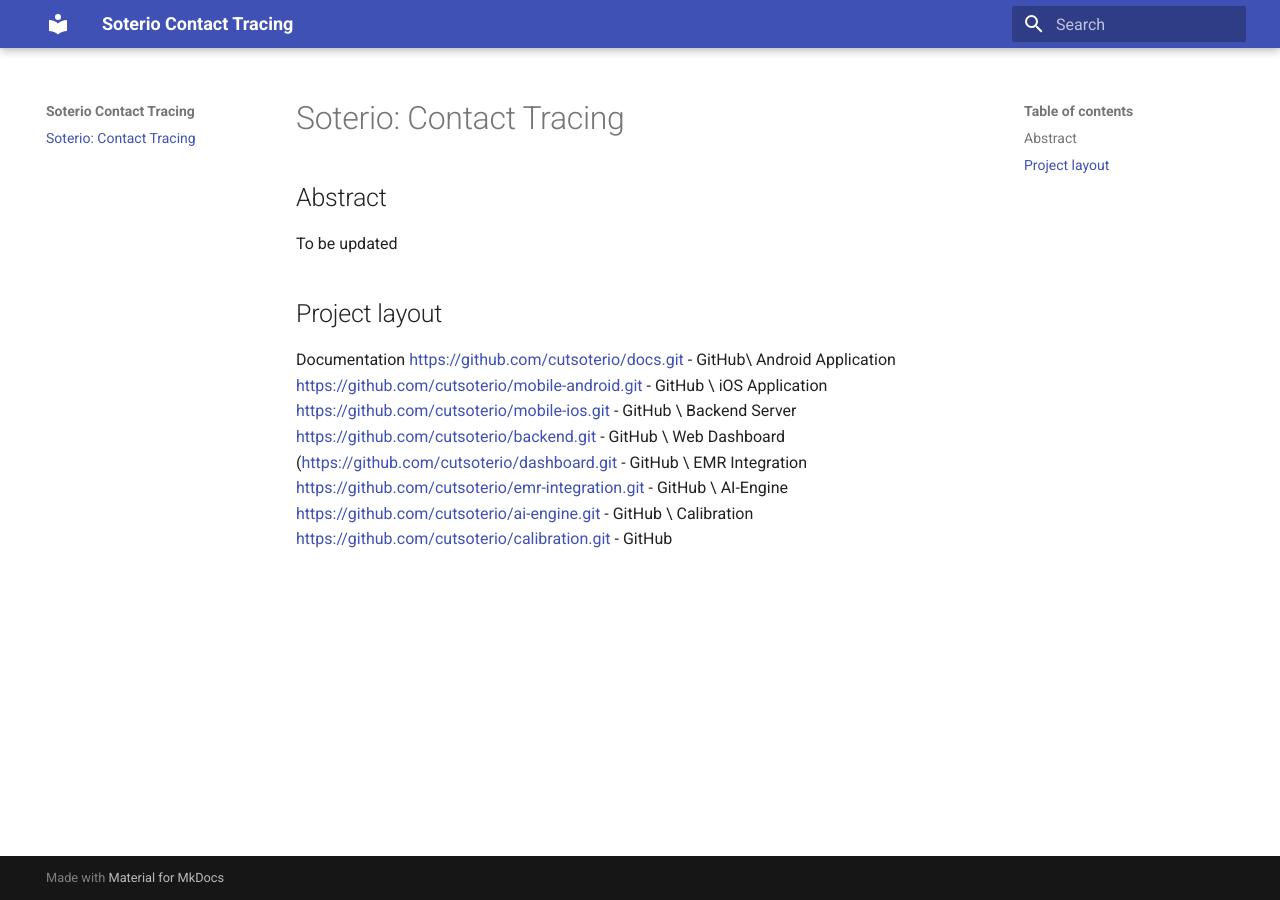
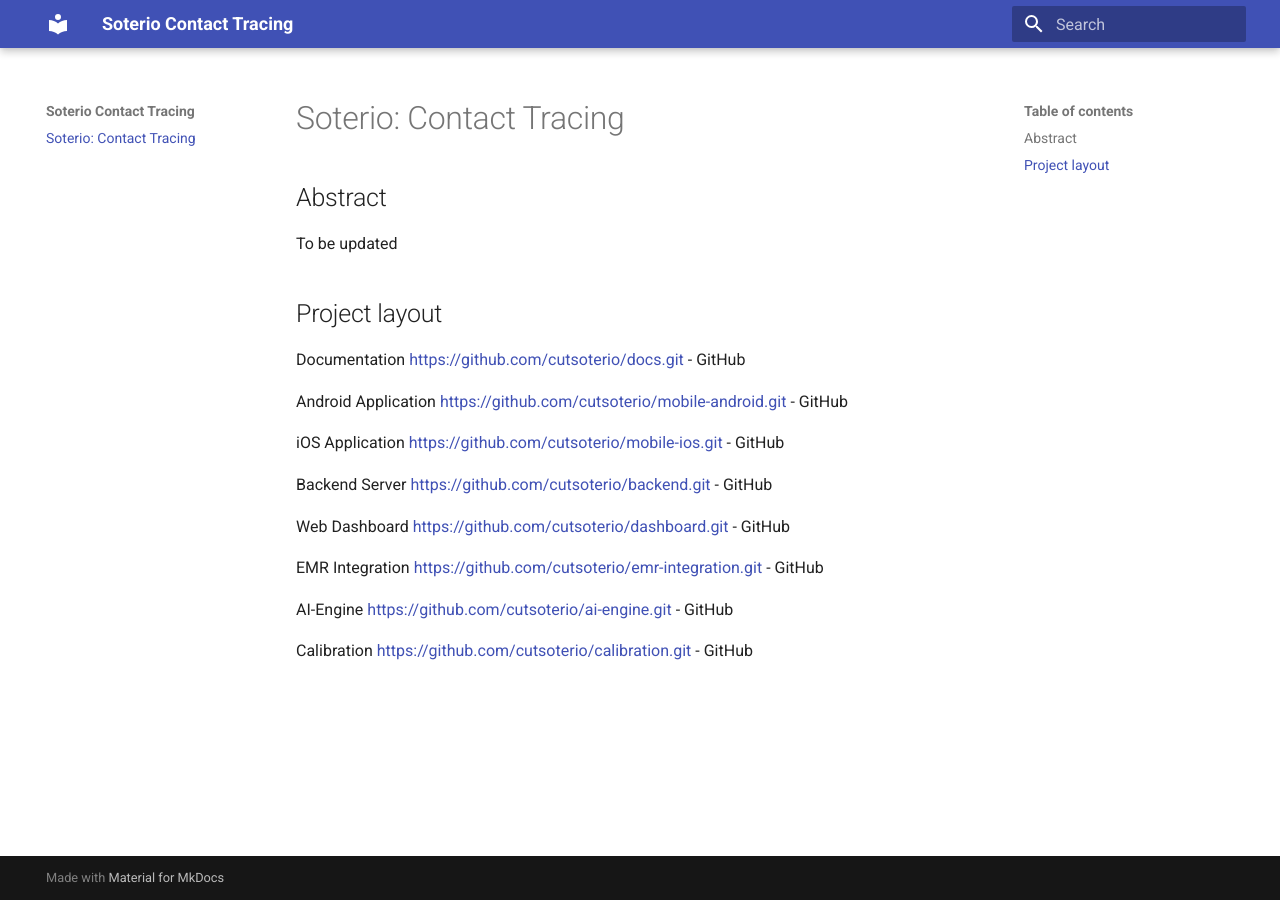
Before and after one commit to cutsoterio/docs, an MkDocs documentation site: the page built from docs/index.md, in a window 1280 px wide. Built offline with MkDocs 1.6.1 and Material for MkDocs 9.7.7, drawn with Linux system fonts in a browser that asks for light colours.

Commit message:
Recompiled to MKDocs

```diff
--- a/docs/index.md
+++ b/docs/index.md
@@ -7,11 +7,18 @@ To be updated
 
 ## Project layout
 
-Documentation [https://github.com/cutsoterio/docs.git](https://github.com/cutsoterio/docs.git) - GitHub\
-Android Application [https://github.com/cutsoterio/mobile-android.git](https://github.com/cutsoterio/mobile-android.git) - GitHub \
-iOS Application [https://github.com/cutsoterio/mobile-ios.git](https://github.com/cutsoterio/mobile-ios.git) - GitHub \
-Backend Server [https://github.com/cutsoterio/backend.git](https://github.com/cutsoterio/backend.git) - GitHub \
-Web Dashboard ([https://github.com/cutsoterio/dashboard.git](https://github.com/cutsoterio/dashboard.git) - GitHub \
-EMR Integration [https://github.com/cutsoterio/emr-integration.git](https://github.com/cutsoterio/emr-integration.git) - GitHub \
-AI-Engine [https://github.com/cutsoterio/ai-engine.git](https://github.com/cutsoterio/ai-engine.git) - GitHub \
+Documentation [https://github.com/cutsoterio/docs.git](https://github.com/cutsoterio/docs.git) - GitHub
+
+Android Application [https://github.com/cutsoterio/mobile-android.git](https://github.com/cutsoterio/mobile-android.git) - GitHub
+
+iOS Application [https://github.com/cutsoterio/mobile-ios.git](https://github.com/cutsoterio/mobile-ios.git) - GitHub
+
+Backend Server [https://github.com/cutsoterio/backend.git](https://github.com/cutsoterio/backend.git) - GitHub
+
+Web Dashboard [https://github.com/cutsoterio/dashboard.git](https://github.com/cutsoterio/dashboard.git) - GitHub
+
+EMR Integration [https://github.com/cutsoterio/emr-integration.git](https://github.com/cutsoterio/emr-integration.git) - GitHub
+
+AI-Engine [https://github.com/cutsoterio/ai-engine.git](https://github.com/cutsoterio/ai-engine.git) - GitHub
+
 Calibration [https://github.com/cutsoterio/calibration.git](https://github.com/cutsoterio/calibration.git) - GitHub
```
Also changed, not shown: site/index.html, site/search/search_index.json, 1 other file.
